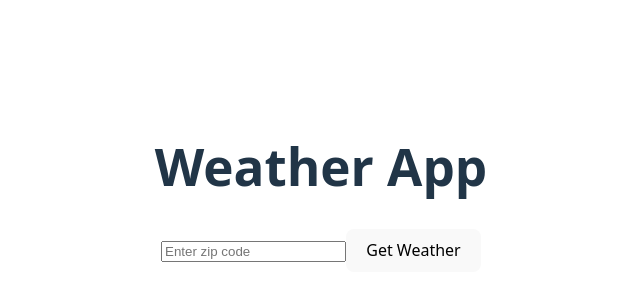
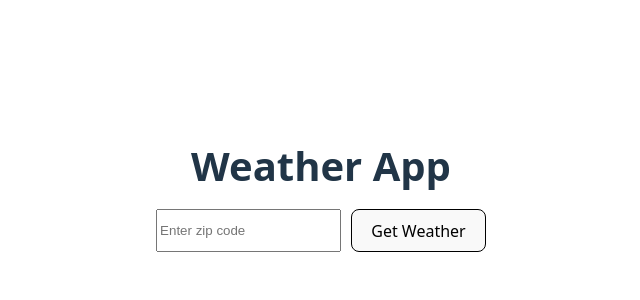
Before and after one commit to meganclapinski25/weather_api_assignment, a React (Vite) app: page / in a window 1280 px wide. Shown: the part 212-512 px from the top of the page, without its empty margins (319-959 px from the left). Built offline with nearby package versions, Linux system fonts and the light colour scheme.

Commit message:
adding simple styling to the weather component

```diff
--- /dev/null
+++ b/src/components/Weather.css
@@ -0,0 +1,20 @@
+.weather {
+    margin-bottom: 1.5px;
+}
+
+.weather h1{
+    margin: 0;
+    font-size: 2.5rem;
+    padding:20px;
+}
+
+.zipcode-form form{
+    display: flex;
+    gap: 10px;
+    justify-content: center;
+
+}
+
+.zipcode-form button {
+    border: 1px black solid;
+}
--- a/src/components/Weather.jsx
+++ b/src/components/Weather.jsx
@@ -1,5 +1,5 @@
 import {useState } from 'react'
-
+import './Weather.css'
 function Weather() {
 
   const [zipCode, setZipCode] = useState('')
```
